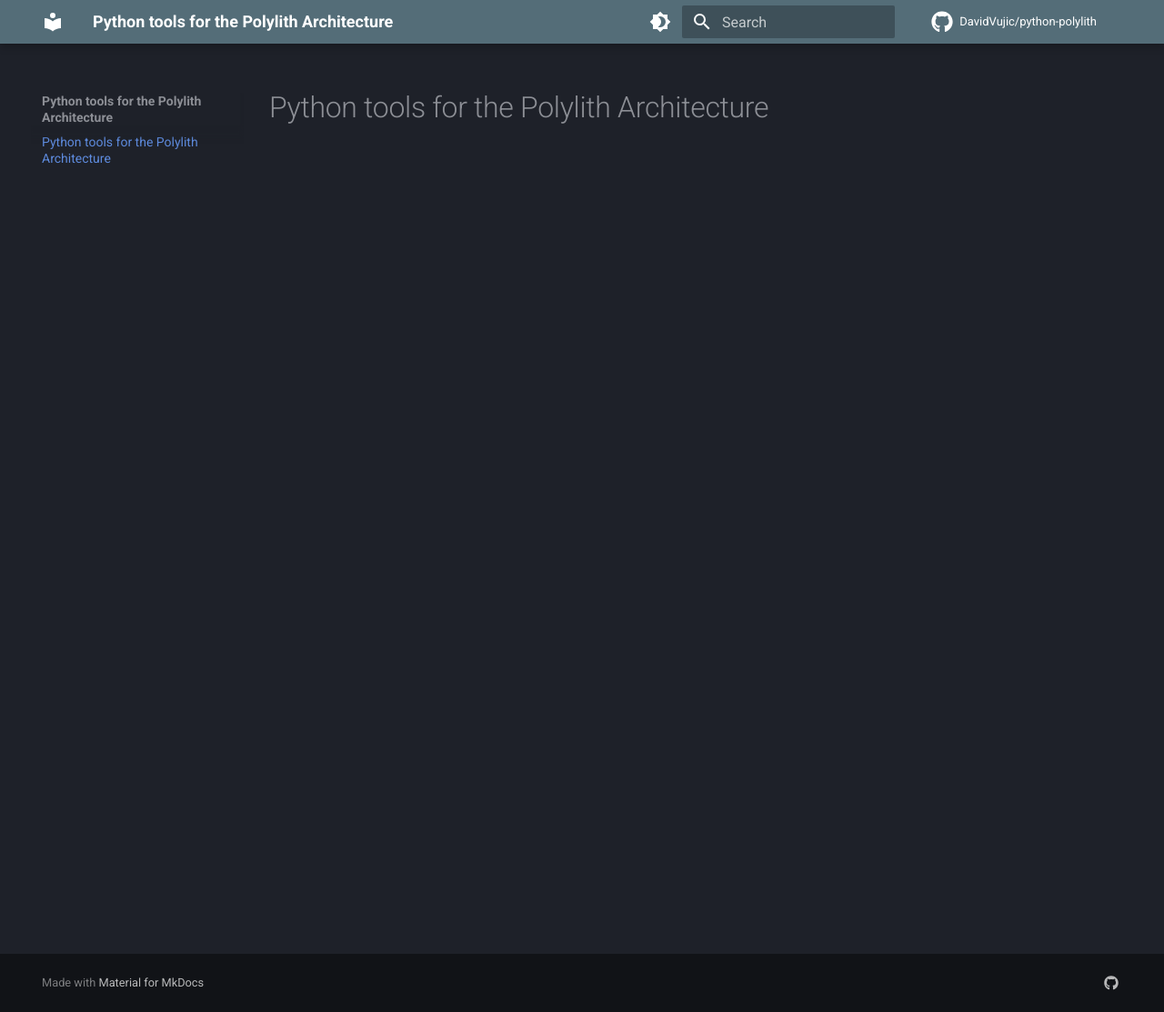
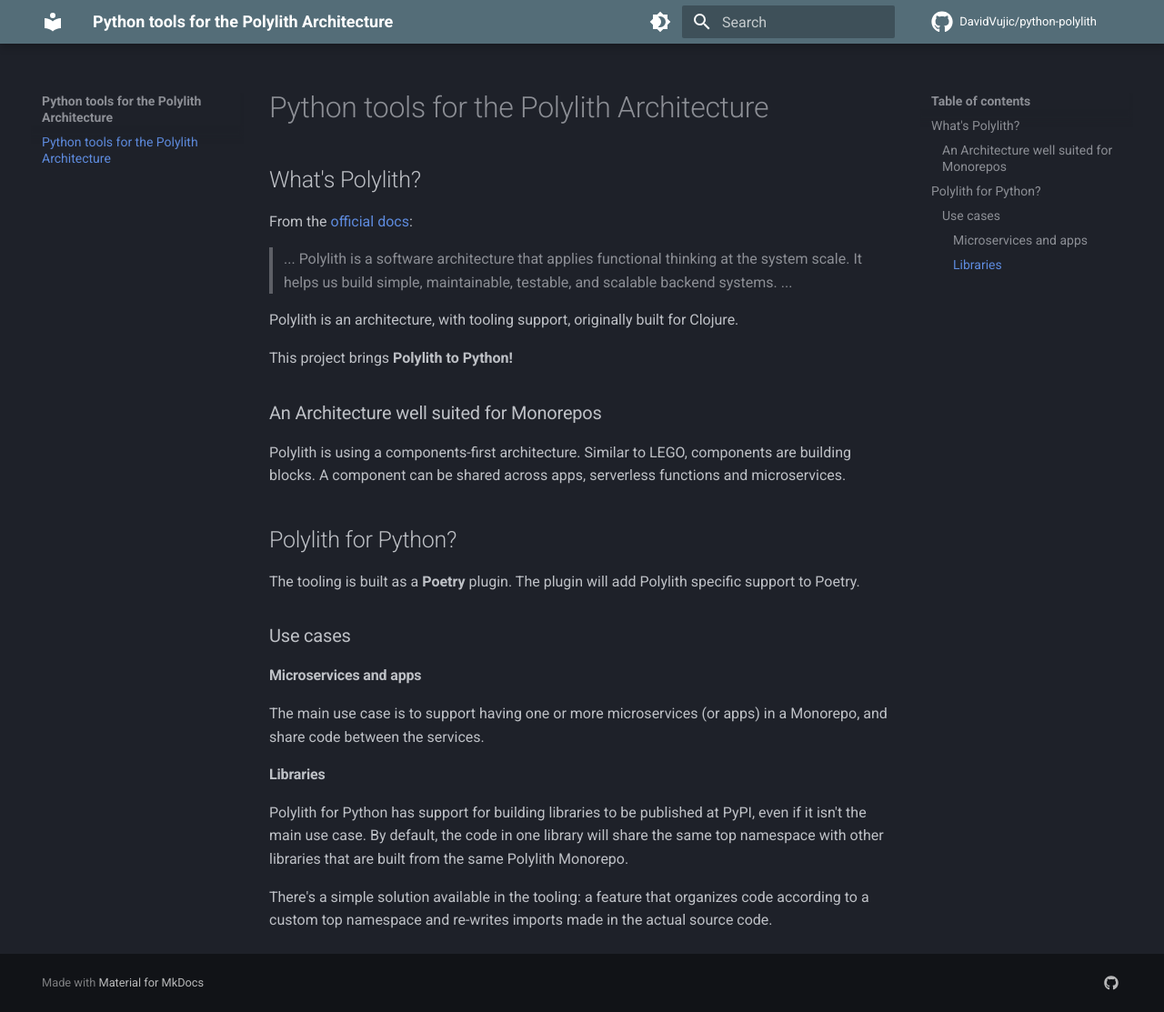
Before and after one commit to DavidVujic/python-polylith-docs, an MkDocs documentation site: the page built from docs/index.md, in a window 1280 px wide and 1113 px high. Shown: the whole window at 91% size. Built offline with MkDocs 1.6.1 and Material for MkDocs 9.7.7, drawn with Linux system fonts in a browser that asks for light colours; comment, search, counter and statistics services are not loaded.

Commit message:
what is polylith and what use cases does it support?

```diff
--- a/docs/index.md
+++ b/docs/index.md
@@ -1 +1,32 @@
 # Python tools for the Polylith Architecture
+
+
+## What's Polylith?
+From the [official docs](https://polylith.gitbook.io/polylith/):
+
+>... Polylith is a software architecture that applies functional thinking at the system scale. It helps us build simple, maintainable, testable, and scalable backend systems. ...
+
+Polylith is an architecture, with tooling support, originally built for Clojure.
+
+This project brings __Polylith to Python!__
+
+### An Architecture well suited for Monorepos
+Polylith is using a components-first architecture. Similar to LEGO, components are building blocks.
+A component can be shared across apps, serverless functions and microservices.
+
+## Polylith for Python?
+The tooling is built as a __Poetry__ plugin. The plugin will add Polylith specific support to Poetry.
+
+
+### Use cases
+
+#### Microservices and apps
+The main use case is to support having one or more microservices (or apps) in a Monorepo, and share code between the services.
+
+#### Libraries
+Polylith for Python has support for building libraries to be published at PyPI, even if it isn't the main use case.
+By default, the code in one library will share the same top namespace with other libraries that are
+built from the same Polylith Monorepo.
+
+There's a simple solution available in the tooling: a feature that organizes code according to
+a custom top namespace and re-writes imports made in the actual source code.
```
